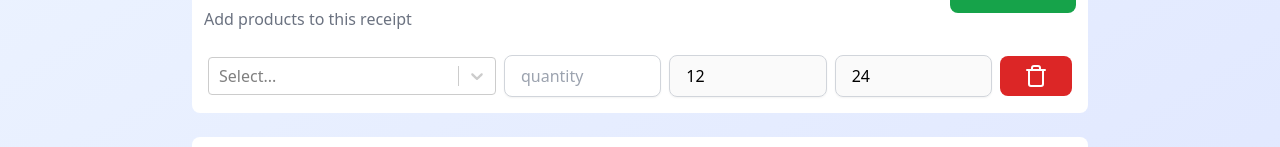
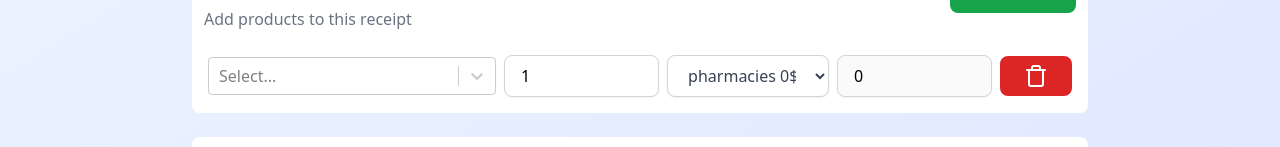
Before and after one commit to akbarhrb/cosmetics, a React (Create React App) app: page /create-receipt in a window 1280 px wide. Both pictures are taken after a click on the button "Add Item". Shown: the part 462-609 px from the top of the page. Built offline with nearby package versions, Linux system fonts and the light colour scheme; no server answers.

Commit message:
adding receipt items

```diff
--- a/src/pages/CreateReceipt.jsx
+++ b/src/pages/CreateReceipt.jsx
@@ -6,6 +6,7 @@ import { Save , Printer, Trash} from "lucide-react";
 import SelectComp from "../components/SelectComp";
 import Select from "react-select";
 import axios from "axios";
+import {v4 as uuid} from 'uuid';
 function CreateReceipt(){
     const baseUrl = "http://cosmetics-management.atwebpages.com";
     const [pharmacies , setPharmacies] = useState([]);
@@ -18,6 +19,10 @@ function CreateReceipt(){
         console.error(e);
       }
     }
+    useEffect(()=>{
+        getPharmacies();
+        getItems();
+    } , []);
     const [items , setItems] = useState([]);
     async function getItems() {
         axios
@@ -31,25 +36,57 @@ function CreateReceipt(){
     }
     const today = new Date().toISOString().split("T")[0]; // Format: YYYY-MM-DD
     const [date, setDate] = useState(today);
-    const inventoryItems = [
-        {value : "0" , label : "brownie"},
-        {value : "1" , label : "mroeww"},
-        {value : "2" , label : "lipss"},
-    ];
     const [receiptItems , setReceiptItems] = useState([]);
+    const options = items.map((item) => ({
+    value: item.item_id,
+    label: item.item_name,
+    }));
+    const [item , setItem] = useState();
+    const [quantity , setQuantity] = useState(1);
+    const [price , setPrice] = useState(0);
+    const [total , setTotal] = useState(0);
+    const [price_unit_ph , set_price_unit_ph] = useState();
+    const [price_dozen , set_price_dozen] = useState();
+    const [price_unit_ind , set_price_unit_ind] = useState();
+    function getItemPrice(e){
+        setItem(e.value);
+        const selectedItem = items.find((item)=> item.item_id === e.value);
+        set_price_unit_ph(selectedItem.price_unit_ph);
+        set_price_dozen(selectedItem.price_dozen);
+        set_price_unit_ind(selectedItem.price_unit_ind);
+
+
+    }
     function addReceiptItem(){
-        const receiptItem = {
-            'id':'',
-            'quantity' : 1 ,
-            'price' : 12 ,
-            'total' : 12 ,
+        const newReceiptItem = {
+            receipt_item_id : uuid(),
+            item_id: null,
+            quantity: 1,
+            price_unit_ph: 0,
+            price_dozen: 0,
+            price_unit_ind: 0,
+            price: 0,
+            total: 0
         };
-        setReceiptItems([...receiptItems , receiptItem]);
+        setReceiptItems([...receiptItems , newReceiptItem]);
     }
-    useEffect(()=>{
-        getPharmacies();
-        getItems();
-    } , []);
+    function updateItem(id, field, value) {
+        const updated = receiptItems.map((item) => {
+            if (item.receipt_item_id === id) {
+                item.price_unit_ph = price_unit_ph;
+                item.price_dozen = price_dozen;
+                item.price_unit_ind = price_dozen;
+                const updatedItem = { ...item, [field]: value };
+                if (field === "price" || field === "quantity") {
+                    updatedItem.total = updatedItem.quantity * updatedItem.price;
+                    }
+                return updatedItem;
+                }
+            return item;
+        });
+        setReceiptItems(updated);
+    }
+
     return (
         <div className="min-h-screen bg-gradient-to-br from-blue-50 to-indigo-100">
             {/* header and navbar */}
@@ -103,10 +140,14 @@ function CreateReceipt(){
                         {receiptItems.map((receiptItem)=>{
                             return (
                                 <div className="flex flex-row w-full mt-2 items-center justify-center flex-wrap lg:flex-nowrap sm:flex-wrap md:flex-wrap">
-                                    <Select options={inventoryItems} className="w-[95%] m-1 min-w-72" />
-                                    <Input type="number" placeholder="quantity" className="w-[25%] m-1" />
-                                    <Input type="number" value={receiptItem.price} disabled="true" className="w-[25%] m-1" />
-                                    <Input type="number" disabled="true" value={receiptItem.price * 2}  className="w-[25%] m-1" />
+                                    <Select options={options} onChange={(e)=>getItemPrice(e)} className="w-[95%] m-1 min-w-72" />
+                                    <Input type="number" value={receiptItem.quantity} onChange={(e)=> updateItem(receiptItem.receipt_item_id , "quantity" , Math.max(1 , e.target.value))} placeholder="quantity" className="w-[25%] m-1" />
+                                    <SelectComp value={receiptItem.price} onChange={(e)=>updateItem(receiptItem.receipt_item_id , "price" , e.target.value)}  className="w-[25%] m-1">
+                                        <option value={receiptItem.price_unit_ph} >pharmacies {receiptItem.price_unit_ph}$</option>
+                                        <option value={receiptItem.price_dozen} >dozens {receiptItem.price_dozen}$</option>
+                                        <option value={receiptItem.price_unit_ind} >indviduals {receiptItem.price_unit_ind}$</option>
+                                    </SelectComp>
+                                    <Input type="number" disabled="true" value={receiptItem.total} className="w-[25%] m-1" />
                                     <Button variant="danger" className="m-1 w-[95%] sm:w-[95%] lg:w-fit flex items-center justify-center" ><Trash></Trash></Button>
 
                                 </div>
```
